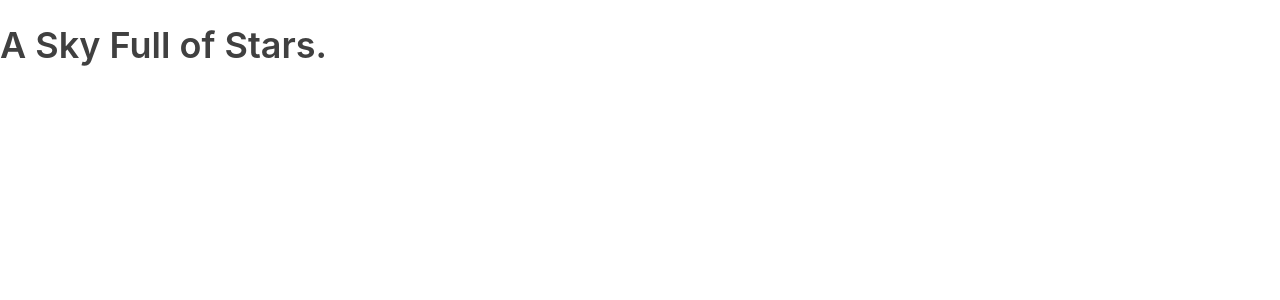
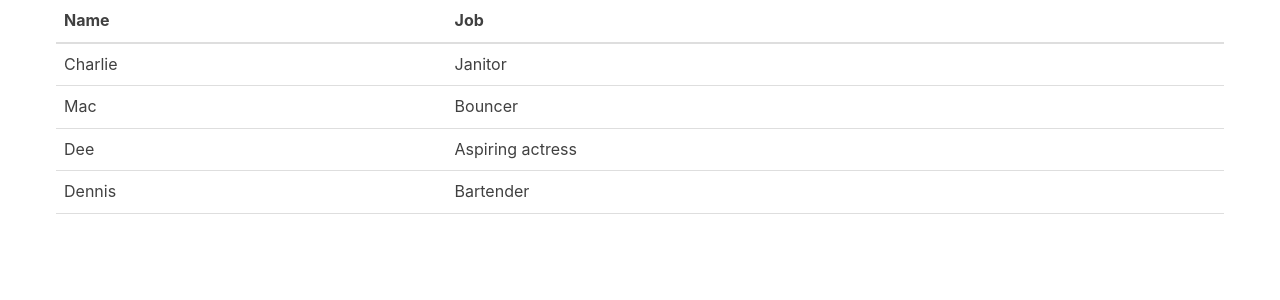
Before and after one commit to olaassem/reacting, a React (Create React App) app: page / in a window 1280 px wide. Shown: the top 300 px of the page. Built offline with nearby package versions, Linux system fonts and the light colour scheme.

Commit message:
create and render custom class comp Table

```diff
--- a/src/App.js
+++ b/src/App.js
@@ -1,10 +1,12 @@
 import React, {Component} from 'react';
+
+import Table from './Table';
 
 class App extends Component {
     render() {
       return (
-        <div className="App">
-          <h1>A Sky Full of Stars.</h1>
+        <div className="container">
+          <Table />
         </div>
       )
     }
--- /dev/null
+++ b/src/Table.js
@@ -0,0 +1,36 @@
+import React, { Component } from 'react';
+
+class Table extends Component {
+    render() {
+        return (
+            <table>
+                <thead>
+                <tr>
+                    <th>Name</th>
+                    <th>Job</th>
+                </tr>
+                </thead>
+                <tbody>
+                <tr>
+                    <td>Charlie</td>
+                    <td>Janitor</td>
+                </tr>
+                <tr>
+                    <td>Mac</td>
+                    <td>Bouncer</td>
+                </tr>
+                <tr>
+                    <td>Dee</td>
+                    <td>Aspiring actress</td>
+                </tr>
+                <tr>
+                    <td>Dennis</td>
+                    <td>Bartender</td>
+                </tr>
+                </tbody>
+            </table>
+        )
+    }
+}
+
+export default Table;
```
